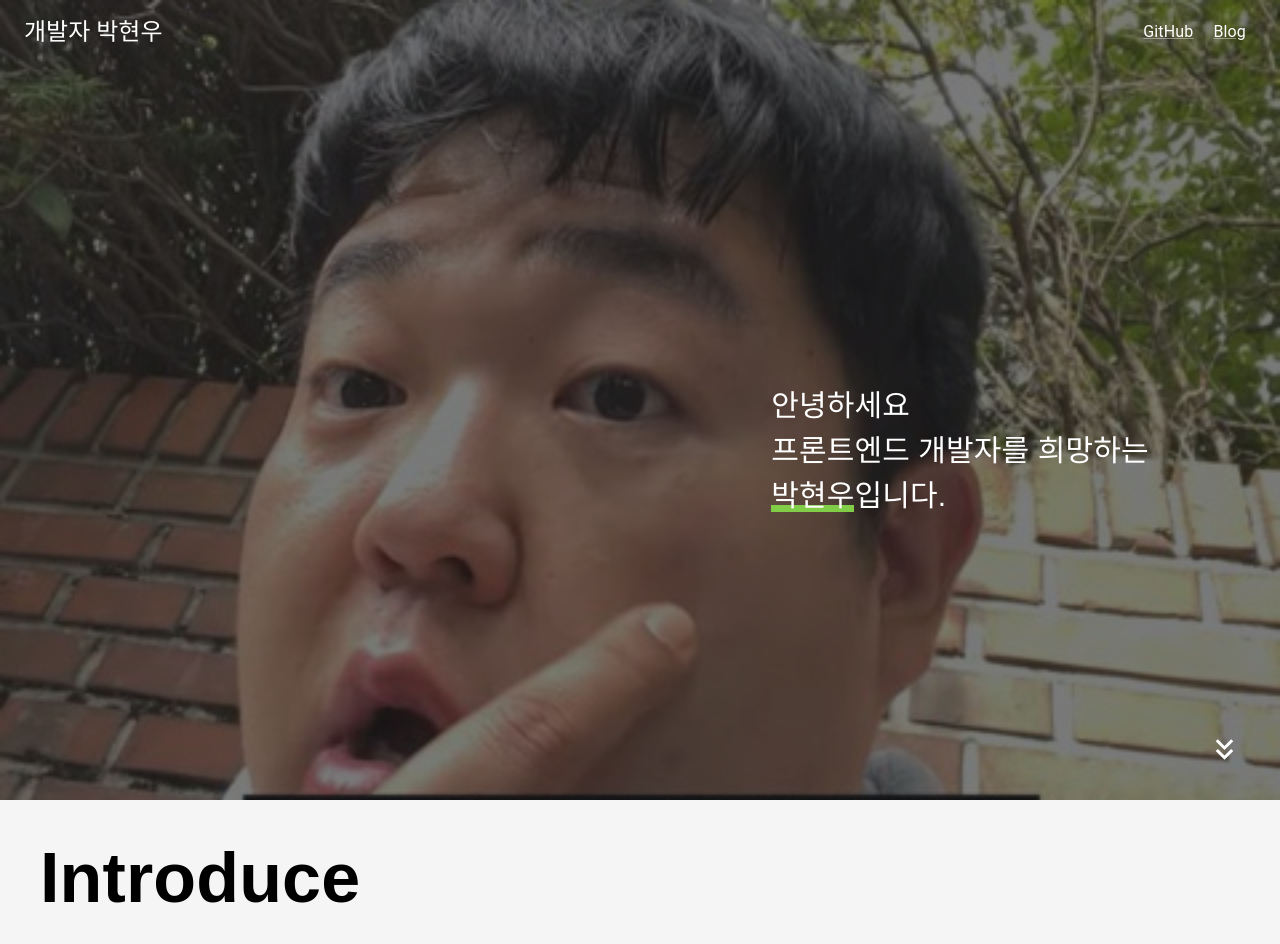
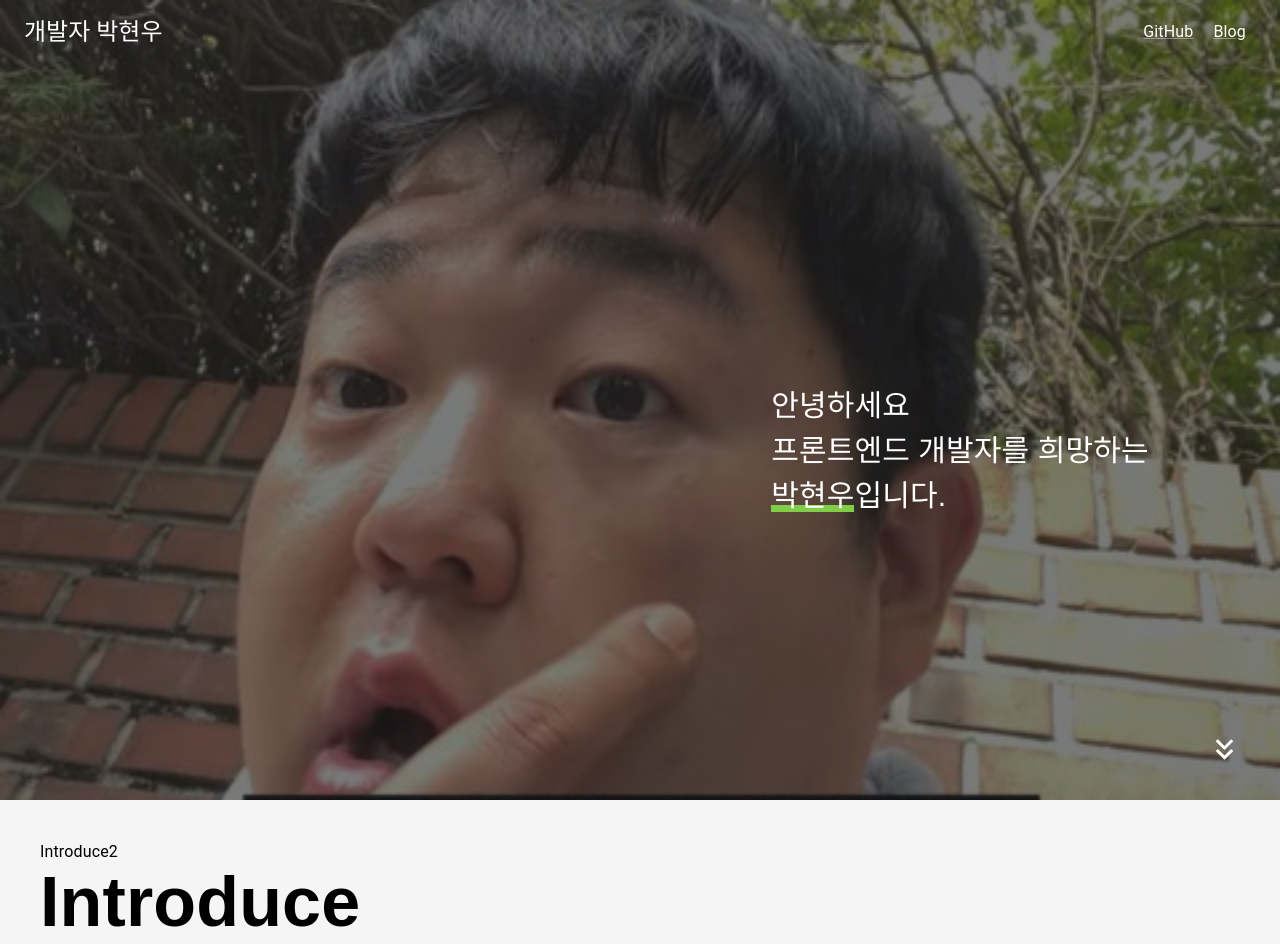
Before and after one commit to dailybetter/GSAP_practice, a React (Vite) app in the folder gsap_practice/: page / in a window 1280 px wide. Shown: the top 944 px of the page. Built offline with nearby package versions, Linux system fonts and the light colour scheme.

Commit message:
Feat: Fadein and UnderLine combine

```diff
--- a/gsap_practice/src/components/body/index.tsx
+++ b/gsap_practice/src/components/body/index.tsx
@@ -1,13 +1,19 @@
 import * as Styled from './styled';
 import { BodyTitle } from './common/BodyTitle';
 import { FadeInContent } from '../gsap/FadeinContent';
+import { FadeInUnderLine } from '../gsap/FadeinUnderLine';
+import { LIGHT_GREEN } from '../../colorPalette';
 export const Body = () => {
   return (
     <Styled.Container>
       <Styled.Contents>
-        <FadeInContent delay={0.3}>
+        <FadeInContent delay={0.3}>Introduce2</FadeInContent>
+        <FadeInUnderLine delay={1} color={LIGHT_GREEN}>
           <BodyTitle title="Introduce" />
-        </FadeInContent>
+        </FadeInUnderLine>
+        <FadeInUnderLine delay={1} color={LIGHT_GREEN}>
+          Introduce2
+        </FadeInUnderLine>
       </Styled.Contents>
     </Styled.Container>
   );
--- /dev/null
+++ b/gsap_practice/src/components/gsap/FadeinUnderLine.tsx
@@ -0,0 +1,89 @@
+import gsap from 'gsap';
+import React, { useEffect, useRef } from 'react';
+import styled from 'styled-components';
+import { FadeInContent } from './FadeinContent';
+
+interface TextProps {
+  children?: React.ReactNode;
+  delay: number;
+}
+
+const UnderlineContainer = styled.span`
+  background-image: linear-gradient(
+    transparent 80%,
+    ${(props: Color) => props.color} 20%
+  );
+  background-size: 0% 100%;
+  background-repeat: no-repeat;
+  z-index: -1;
+`;
+
+interface Color {
+  color: string;
+}
+
+interface UnderlineProps {
+  children?: React.ReactNode;
+  delay: number;
+  color: string;
+}
+
+export const UnderLine = ({ delay, children, color }: UnderlineProps) => {
+  const target = useRef(null);
+  useEffect(() => {
+    gsap.to(target.current, {
+      scrollTrigger: {
+        trigger: target.current,
+        toggleActions: 'play none none none',
+      },
+      backgroundImage: `linear-gradient(transparent 80%, ${color} 20%)`,
+      backgroundSize: '100% 100%',
+      delay,
+      duration: 0.6,
+      ease: 'expo.out',
+    });
+  }, [delay, color]);
+  return (
+    <UnderlineContainer color={color} ref={target}>
+      {children}
+    </UnderlineContainer>
+  );
+};
+
+interface FadeInContentWithUnderlineProps {
+  children?: React.ReactNode;
+  delay?: number;
+  color?: string;
+}
+
+export const FadeInUnderLine = ({
+  children,
+  delay = 0,
+  color = '#000',
+}: FadeInContentWithUnderlineProps) => {
+  const target = useRef<HTMLDivElement>(null);
+  useEffect(() => {
+    gsap.fromTo(
+      target.current,
+      { opacity: 0 },
+      {
+        scrollTrigger: {
+          trigger: target.current,
+          toggleActions: 'restart none none none',
+        },
+        opacity: 1,
+        delay,
+        duration: 0.5,
+        ease: 'power3.out',
+      },
+    );
+  }, [delay]);
+
+  return (
+    <div ref={target}>
+      <UnderLine delay={delay + 1} color={color}>
+        {children}
+      </UnderLine>
+    </div>
+  );
+};
```
Also changed, not shown: gsap_practice/src/components/body/common/Introduce.tsx (added).
